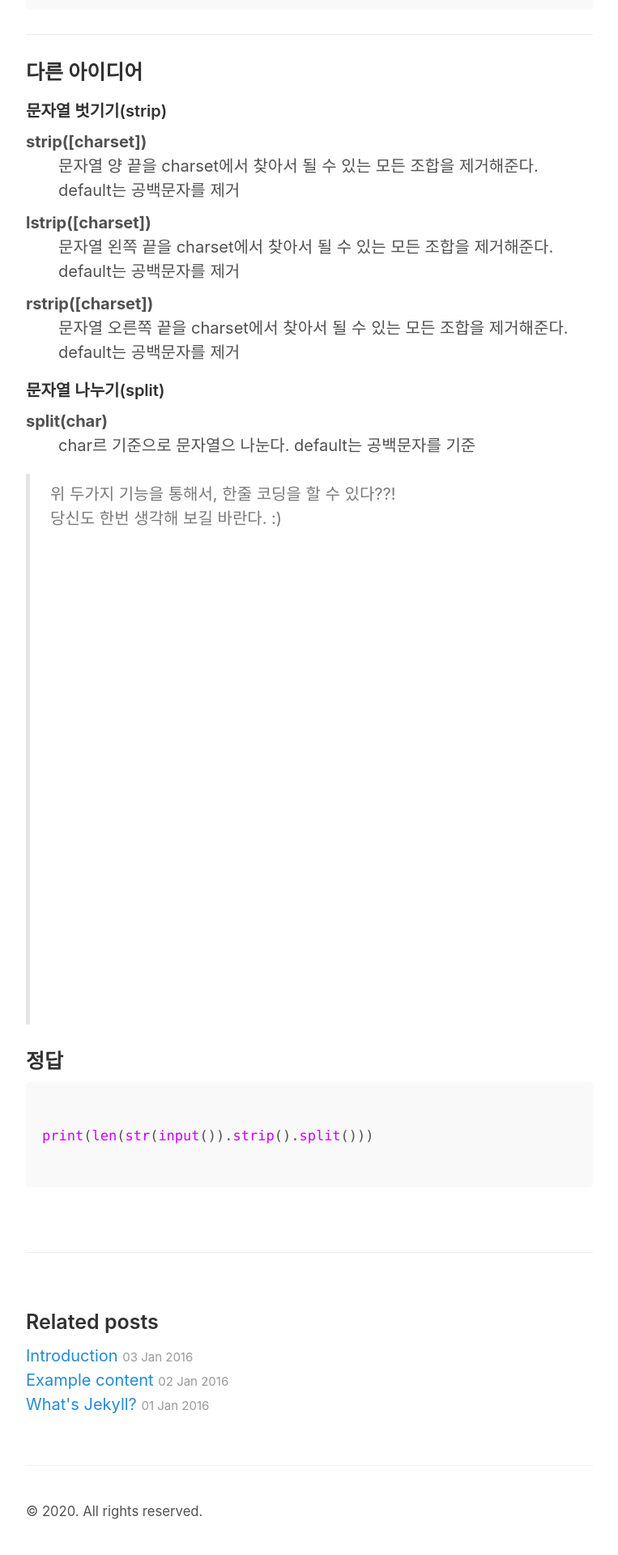
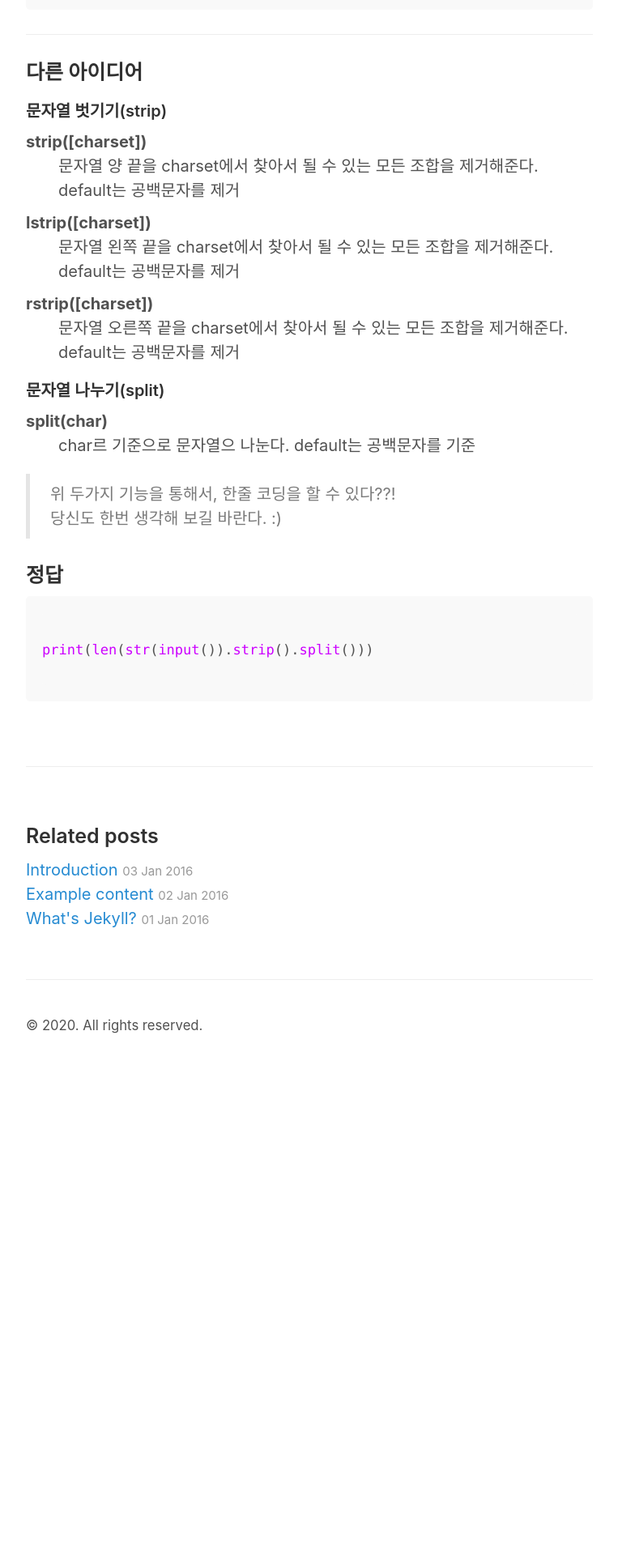
Before and after one commit to Coreenee/coreenee.github.io, a Jekyll site: the page built from _posts/2020-10-11-백준 1151(문제풀이).md, in a window 1280 px wide. Shown: the part 1421-3341 px from the top of the page at 81% size, without its empty margins (258-1021 px from the left). Built offline with Jekyll 4.4.1, drawn with Linux system fonts in a browser that asks for light colours; after the commit the page ends 2741 px from its top, so only the background shows below that.

Commit message:
Update 2020-10-11-백준 1151(문제풀이).md

```diff
--- a/_posts/2020-10-11-백준 1151(문제풀이).md
+++ b/_posts/2020-10-11-백준 1151(문제풀이).md
@@ -56,27 +56,26 @@ print(count)
 
 > 위 두가지 기능을 통해서, 한줄 코딩을 할 수 있다??!
 당신도 한번 생각해 보길 바란다. :)
-  <br />
-  <br />
-  <br />
-  <br />
-  <br />
-  <br />
-  <br />
-  <br />
-  <br />
-  <br />
-  <br />
-  <br />
-  <br />
-  <br />
-    <br />
-  <br />
-  <br />
-  <br />
-  <br />
-  <br />
-  <br />
+
+
+
+
+
+
+
+
+
+
+
+
+
+
+
+
+
+
+
+
 
 ### 정답
 ~~~python
```
